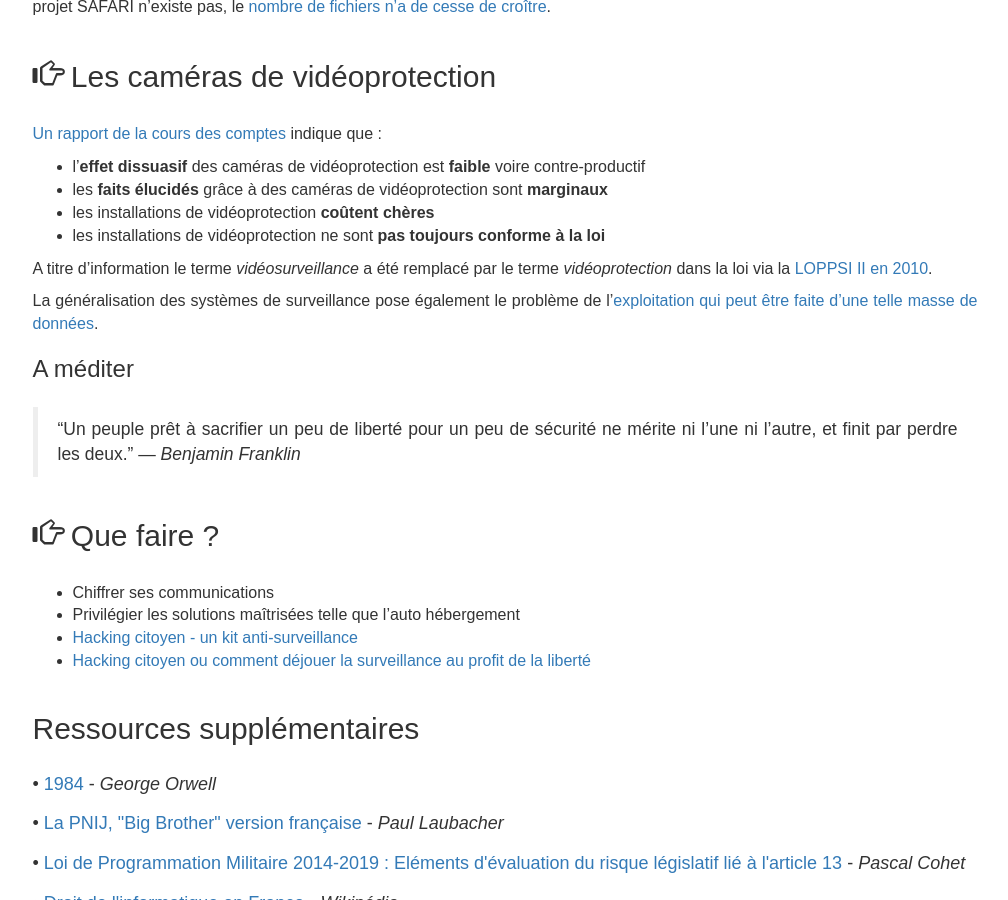
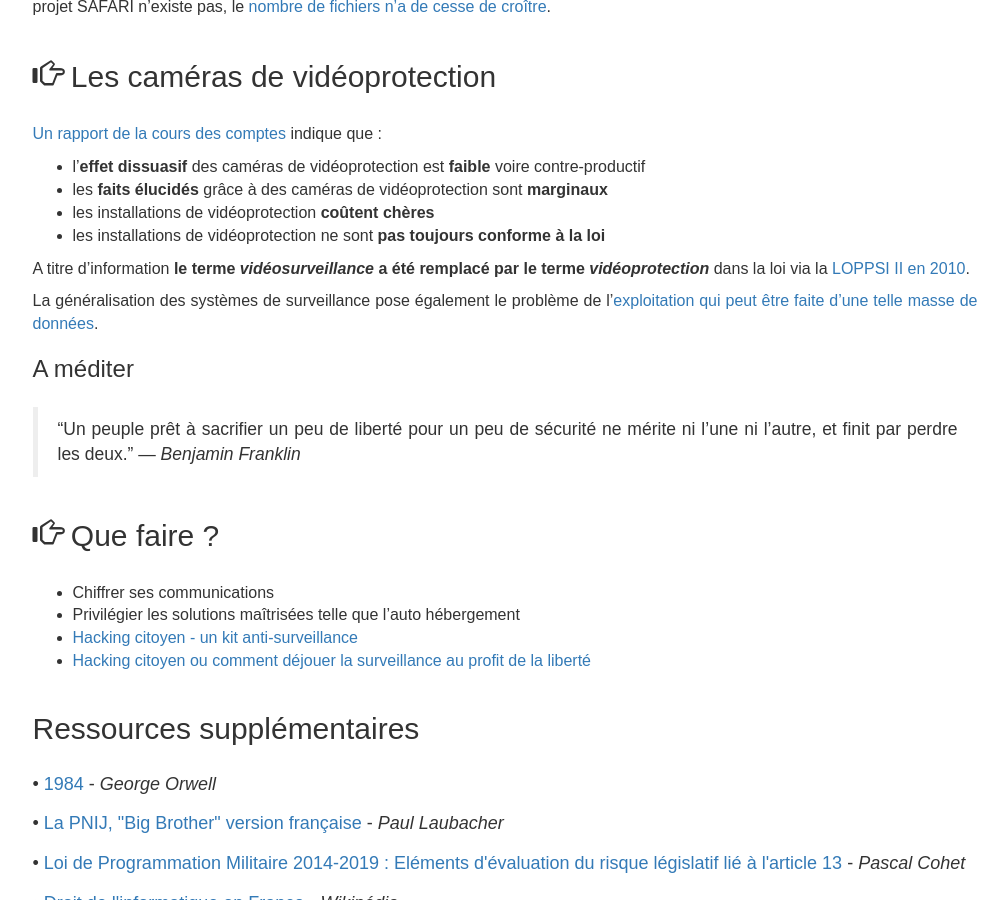
Before and after one commit to willdurand/jenairienacacher.fr, a Jekyll site: the page built from _posts/2014-01-22-surveillance.md, in a window 1280 px wide and 900 px high, scrolled down 1496 px. Shown: the whole window, without its empty margins (135-1143 px from the left). Built offline with Jekyll 4.4.1, drawn with Linux system fonts in a browser that asks for light colours; some web fonts are replaced; Markdown is read by kramdown in place of the engine named in the settings; comment, search, counter and statistics services are not loaded.

Commit message:
highlight videoprotection/videosurveillance

```diff
--- a/_posts/2014-01-22-surveillance.md
+++ b/_posts/2014-01-22-surveillance.md
@@ -144,8 +144,8 @@ indique que :
 - les installations de vidéoprotection **coûtent chères**
 - les installations de vidéoprotection ne sont **pas toujours conforme à la loi**
 
-A titre d'information le terme _vidéosurveillance_ a été remplacé par le terme
-_vidéoprotection_ dans la loi via la [LOPPSI II en
+A titre d'information **le terme _vidéosurveillance_ a été remplacé par le
+terme _vidéoprotection_** dans la loi via la [LOPPSI II en
 2010](http://fr.wikipedia.org/wiki/Loi_du_14_mars_2011_d%27orientation_et_de_programmation_pour_la_performance_de_la_s%C3%A9curit%C3%A9_int%C3%A9rieure).
 
 La généralisation des systèmes de surveillance pose également le problème de
```
